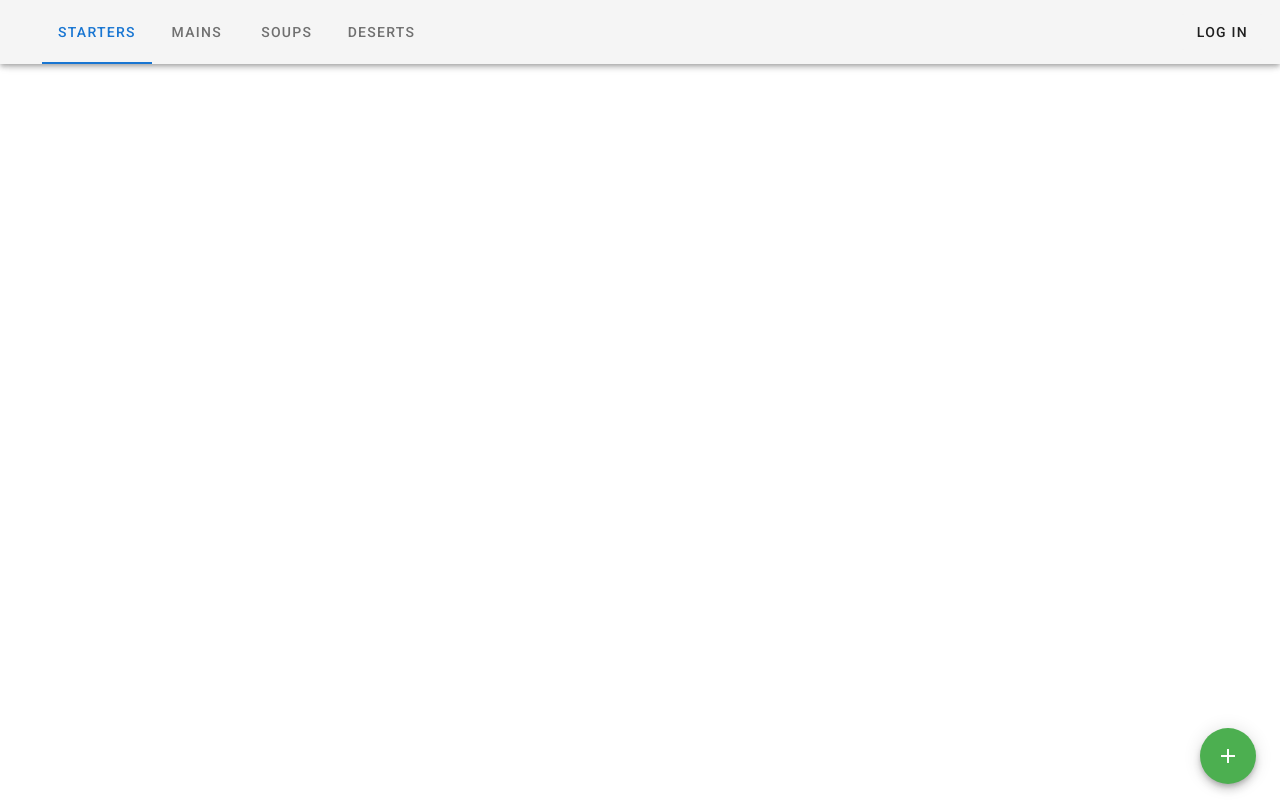
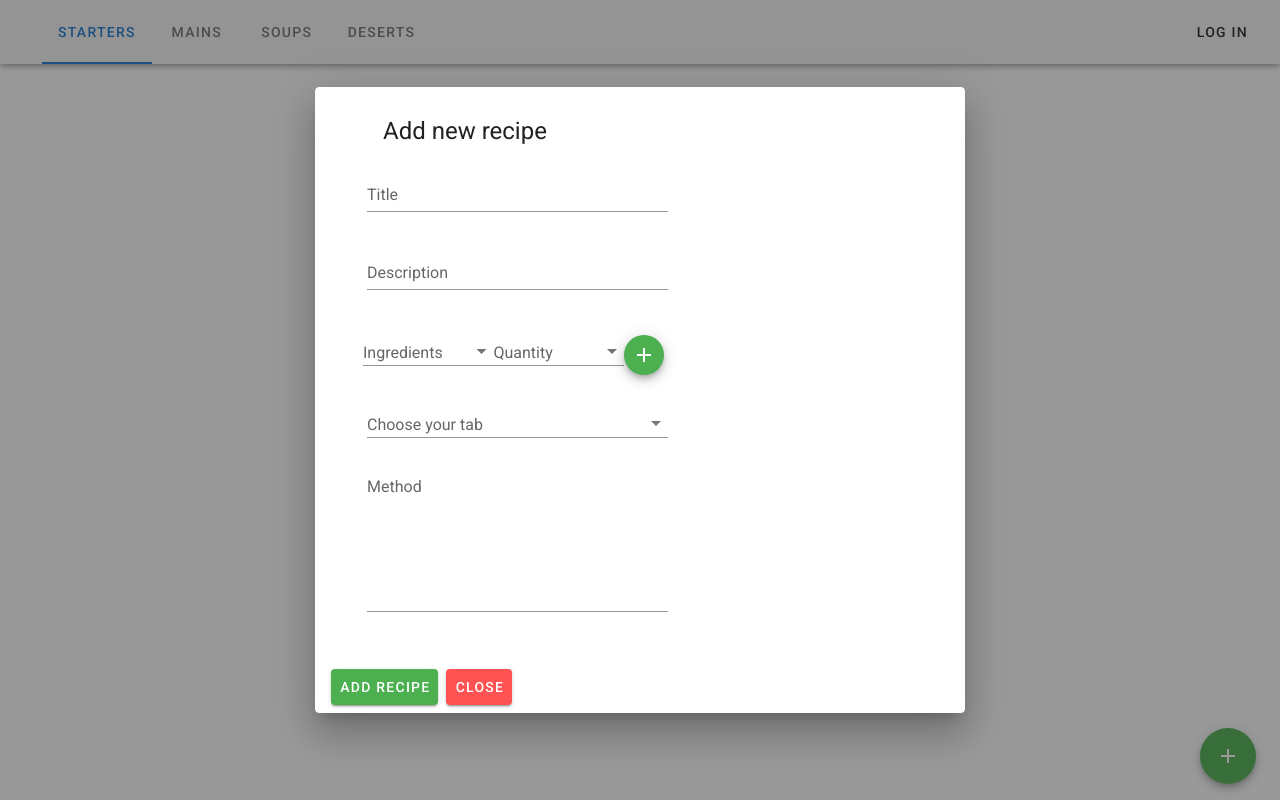
Before and after one commit to GaryGorynski/Gastro-apka, a Vue app: page / in a window 1280 px wide. Built offline with nearby package versions, Linux system fonts and the light colour scheme.

Commit message:
poprawiona walidacja + dialog = true jesli strona jest pusta

```diff
--- a/src/components/AddRecipe.vue
+++ b/src/components/AddRecipe.vue
@@ -20,28 +20,33 @@
       <v-card max-width="650">
         <v-col class="ml-10" cols="12" sm="6">
           <v-card-title class="text-h5">Add new recipe </v-card-title>
-          <v-text-field
-            label="Title"
-            v-model="$v.newRecipe.title.$model"
-            style="height: 50px"
-          ></v-text-field>
+          <div
+            class="form-group"
+            :class="{ 'form-group--error': $v.newRecipe.title.$error }"
+          >
+            <v-text-field
+              label="Title"
+              v-model="$v.newRecipe.title.$model"
+              style="height: 50px"
+            ></v-text-field>
+          </div>
           <p class="text-success" v-if="submitStatus === 'OK'">
-            Thanks for your submission!
+            {{ statusSuccess }}
           </p>
           <p class="text-danger" v-if="submitStatus === 'ERROR'">
-            Please fill the form correctly.
+            {{ statusError }}
           </p>
         </v-col>
         <v-col class="ml-10" cols="12" md="6">
-          <v-textarea
+          <v-text-field
             label="Description"
             v-model="$v.newRecipe.description.$model"
-          ></v-textarea>
+          ></v-text-field>
           <p class="text-success" v-if="submitStatus === 'OK'">
-            Thanks for your submission!
+            {{ statusSuccess }}
           </p>
           <p class="text-danger" v-if="submitStatus === 'ERROR'">
-            Please fill the form correctly.
+            {{ statusError }}
           </p>
         </v-col>
         <v-col class="d-flex ml-9" cols="12" sm="6">
@@ -70,10 +75,10 @@
             dense
           ></v-select>
           <p class="text-success" v-if="submitStatus === 'OK'">
-            Thanks for your submission!
+            {{ statusSuccess }}
           </p>
           <p class="text-danger" v-if="submitStatus === 'ERROR'">
-            Please fill the form correctly.
+            {{ statusError }}
           </p>
           <v-textarea
             v-model="$v.newRecipe.method.$model"
@@ -86,10 +91,10 @@
           >
           </v-textarea>
           <p class="text-success" v-if="submitStatus === 'OK'">
-            Thanks for your submission!
+            {{ statusSuccess }}
           </p>
           <p class="text-danger" v-if="submitStatus === 'ERROR'">
-            Please fill the form correctly.
+            {{ statusError }}
           </p>
         </v-col>
 
@@ -105,6 +110,9 @@
 <script>
 import { required } from "vuelidate/lib/validators";
 export default {
+  mounted() {
+    if (this.$store.state.recipes.length < 1) this.dialog = true;
+  },
   data() {
     return {
       newRecipe: {
@@ -117,6 +125,8 @@ export default {
       },
       ingredient: "",
       quantity: "",
+      statusSuccess: "Thanks for your submission!",
+      statusError: "Please fill the form correctly.",
       submitStatus: null,
       dialog: false,
     };
@@ -129,6 +139,7 @@ export default {
       description: { required },
 
       method: { required },
+      tabs: { required },
     },
   },
   methods: {
@@ -143,6 +154,9 @@ export default {
         this.newRecipe.tabs = null;
         this.newRecipe.method = "";
         this.submitStatus = "OK";
+        this.dialog = false;
+        this.statusSuccess = "";
+        this.statusError = "";
       }
     },
 
```
